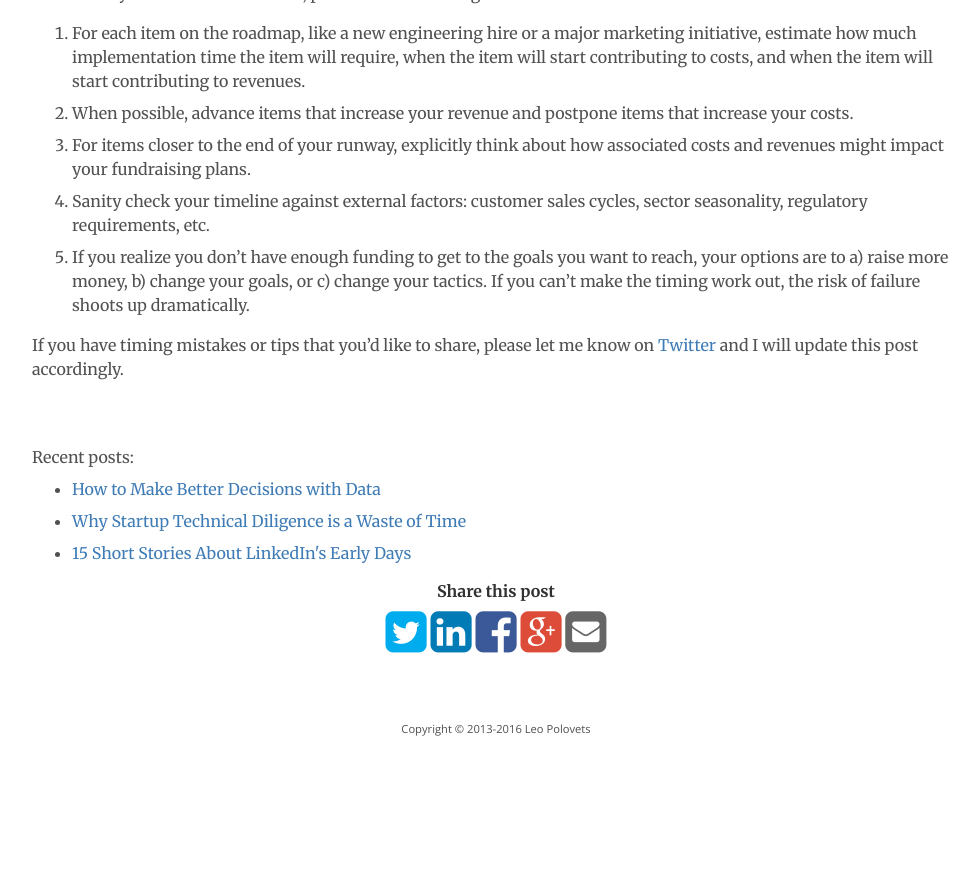
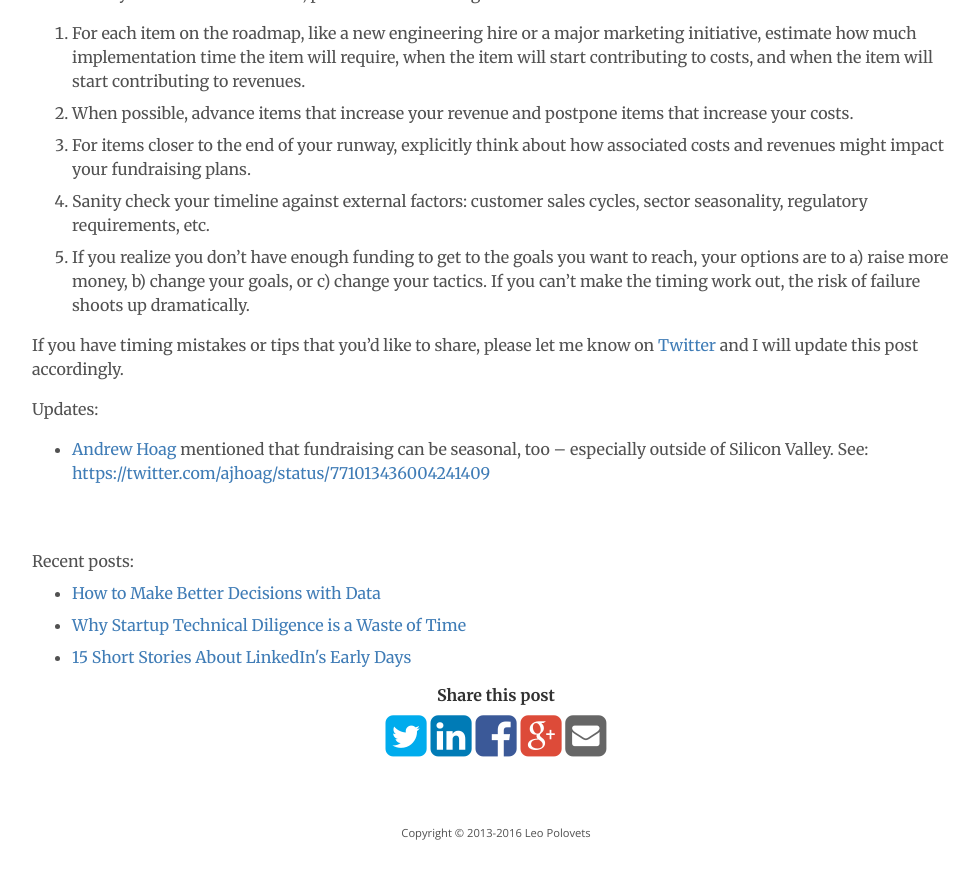
Before and after one commit to codingvc/codingvc, a Jekyll site: the page built from _posts/2016-08-30-common-startup-timing-mistakes-and-how-to-avoid-them.markdown, in a window 1280 px wide and 900 px high, scrolled down 2467 px. Shown: the top 879 px of the window, without its empty margins (144-1123 px from the left). Built offline with Jekyll 4.4.1, drawn with Linux system fonts in a browser that asks for light colours; nearby versions of some CDN libraries; Markdown is read by kramdown in place of the engine named in the settings; comment, search, counter and statistics services are not loaded; before the commit the page ends 3263 px from its top, so only the background shows below that.

Commit message:
adding a new bullet point

```diff
--- a/_posts/2016-08-30-common-startup-timing-mistakes-and-how-to-avoid-them.markdown
+++ b/_posts/2016-08-30-common-startup-timing-mistakes-and-how-to-avoid-them.markdown
@@ -55,3 +55,7 @@ Avoiding most of the timing mistakes above is surprisingly straightforward. Once
 5. If you realize you don't have enough funding to get to the goals you want to reach, your options are to a) raise more money, b) change your goals, or c) change your tactics. If you can't make the timing work out, the risk of failure shoots up dramatically.
 
 If you have timing mistakes or tips that you'd like to share, please let me know on <a href="https://twitter.com/lpolovets" target="_blank">Twitter</a> and I will update this post accordingly.
+
+Updates:
+
+* <a href="https://twitter.com/ajhoag" target="_blank">Andrew Hoag</a> mentioned that fundraising can be seasonal, too -- especially outside of Silicon Valley. See: <a href="https://twitter.com/ajhoag/status/771013436004241409" target="_blank">https://twitter.com/ajhoag/status/771013436004241409</a>
```
